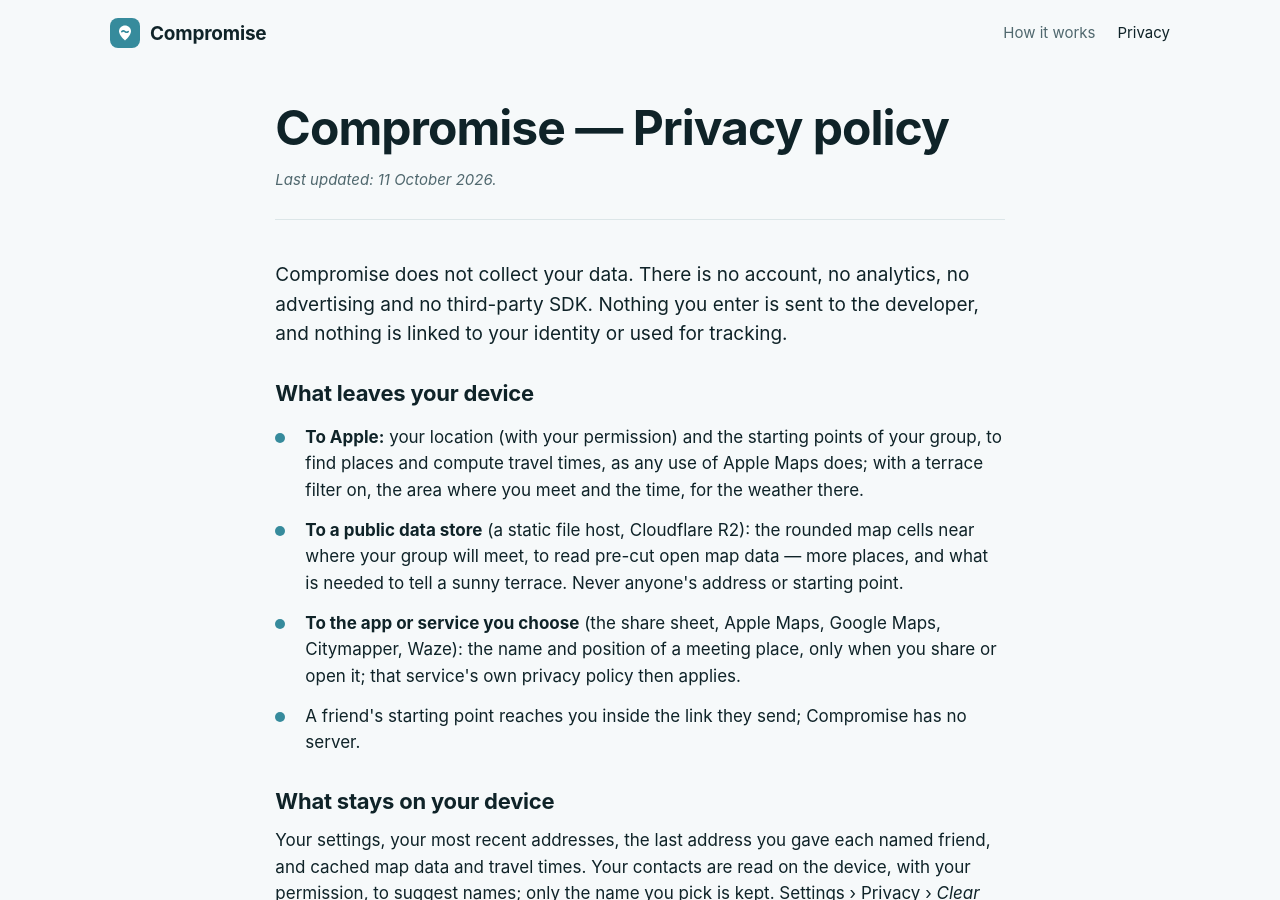
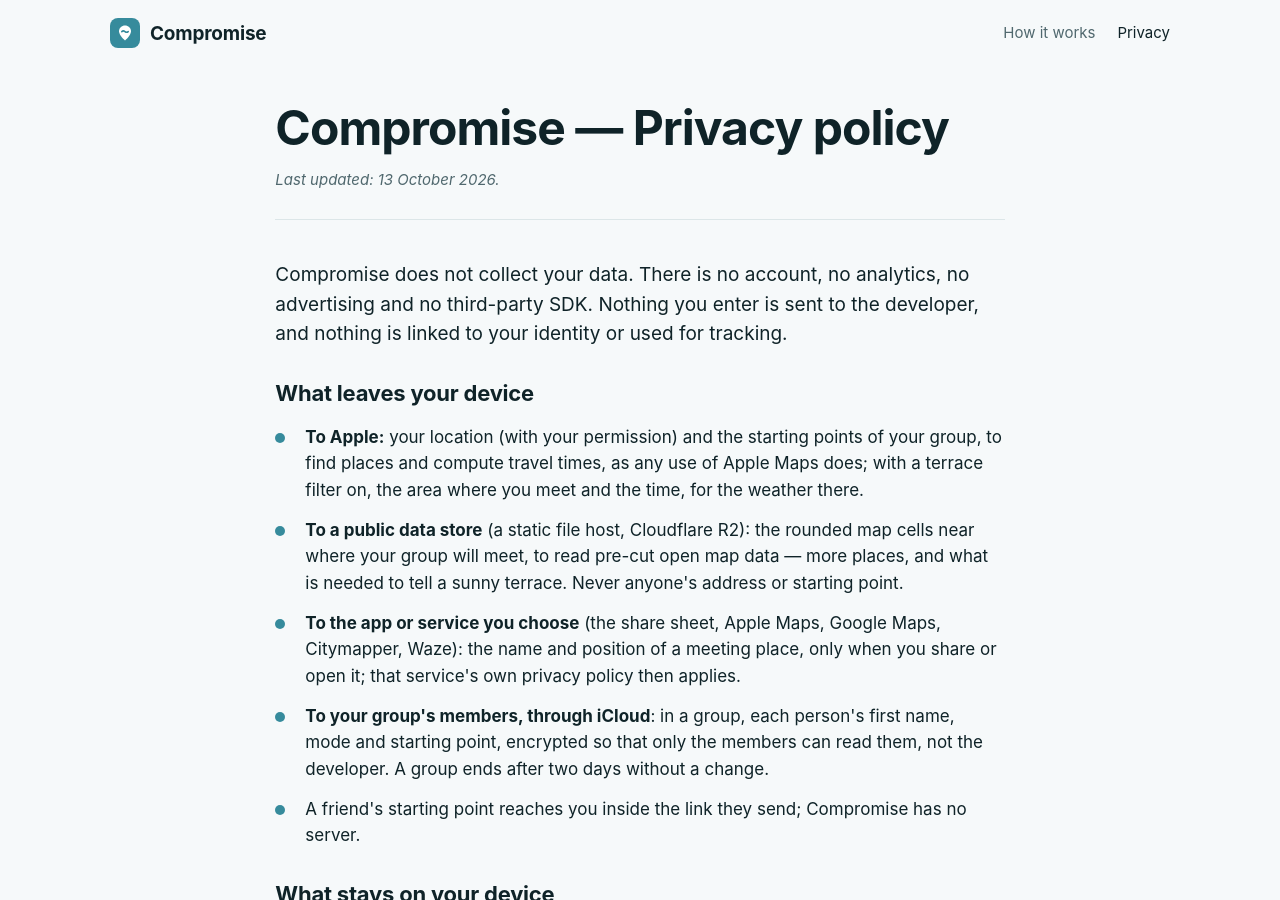
Before and after one commit to Techneb/compromise-site, a Jekyll site: the page privacy.html, which Jekyll copies as it is, in a window 1280 px wide and 900 px high. Built offline with Jekyll 4.4.1, drawn with Linux system fonts in a browser that asks for light colours.

Commit message:
Privacy: a group's members see each other's start through iCloud
Co-Authored-By: Claude Opus 5.5 <noreply@anthropic.com>
Claude-Session: https://claude.ai/code/session_01YWNCLcTAokB2PsmjP27JNs

```diff
--- a/privacy.html
+++ b/privacy.html
@@ -75,7 +75,7 @@ footer a { color: var(--muted); }
   <main>
     <header>
       <h1>Compromise — Privacy policy</h1>
-      <p class="updated"><em>Last updated: 11 October 2026.</em></p>
+      <p class="updated"><em>Last updated: 13 October 2026.</em></p>
     </header>
 
     <section>
@@ -99,6 +99,9 @@ footer a { color: var(--muted); }
         <li><span><strong>To the app or service you choose</strong> (the share sheet, Apple Maps,
         Google Maps, Citymapper, Waze): the name and position of a meeting place, only when
         you share or open it; that service's own privacy policy then applies.</span></li>
+        <li><span><strong>To your group's members, through iCloud</strong>: in a group, each
+        person's first name, mode and starting point, encrypted so that only the members can
+        read them, not the developer. A group ends after two days without a change.</span></li>
         <li><span>A friend's starting point reaches you inside the link they send; Compromise has no server.</span></li>
       </ul>
     </section>
```
